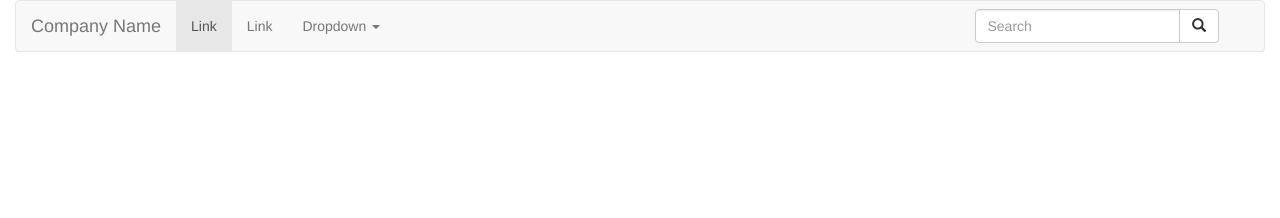
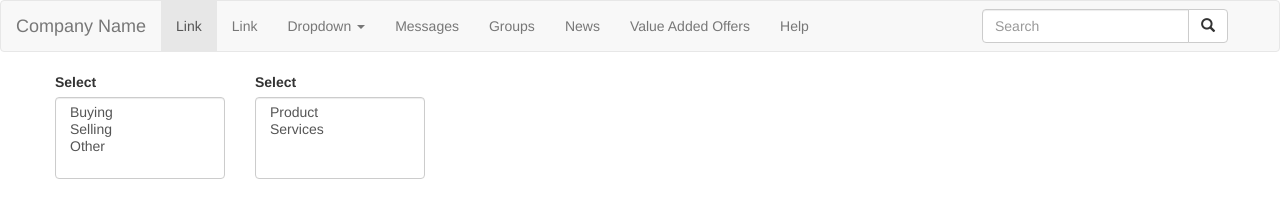
Before and after one commit to JuanPabloDelCastillo/Business-Network, a plain HTML site: page index.html in a window 1280 px wide. Drawn offline with Linux system fonts and the light colour scheme.

Commit message:
third
changes in the index

```diff
--- a/index.html
+++ b/index.html
@@ -12,7 +12,6 @@
 </head>
 
 <body>
-	<div class="container-fluid">
     <nav class="navbar navbar-default" role="navigation">
         <div class="navbar-header">
             <button type="button" class="navbar-toggle" data-toggle="collapse" data-target="#bs-example-navbar-collapse-1">
@@ -37,6 +36,11 @@
                         <li><a href="#">Separated link</a></li>
                         <li class="divider"></li>
                     </ul>
+                    <li><a href="#">Messages</a></li>
+                    <li><a href="#">Groups</a></li>
+                    <li><a href="#">News</a></li>
+                    <li><a href="#">Value Added Offers</a></li>
+                    <li><a href="#">Help</a></li>
                 </li>
             </ul>
             <div class="col-sm-3 col-md-3 pull-right">
@@ -52,9 +56,31 @@
         </div>
     </nav>
     <section>
+        <div class="container">
+            <div class="row">
+                <form class="form-horizontal">
+                    <div class="form-group row">
+                            <div class="col-md-2 col-xs-6">
+                                <label for="sel">Select</label>
+                                <select multiple class="form-control" id="sel">
+                                    <option>Buying</option>
+                                    <option>Selling</option>
+                                    <option>Other</option>
+                                </select>
+                            </div>
 
+                            <div class="col-md-2 col-xs-6">
+                                <label for="sel">Select</label>
+                                <select multiple class="form-control" id="sel">
+                                    <option>Product</option>
+                                    <option>Services</option>
+                                </select>
+                            </div>
+                    </div>
+                </form>
+            </div>
+        </div>
     </section>
-</div>
 </body>
 
 </html>
```
